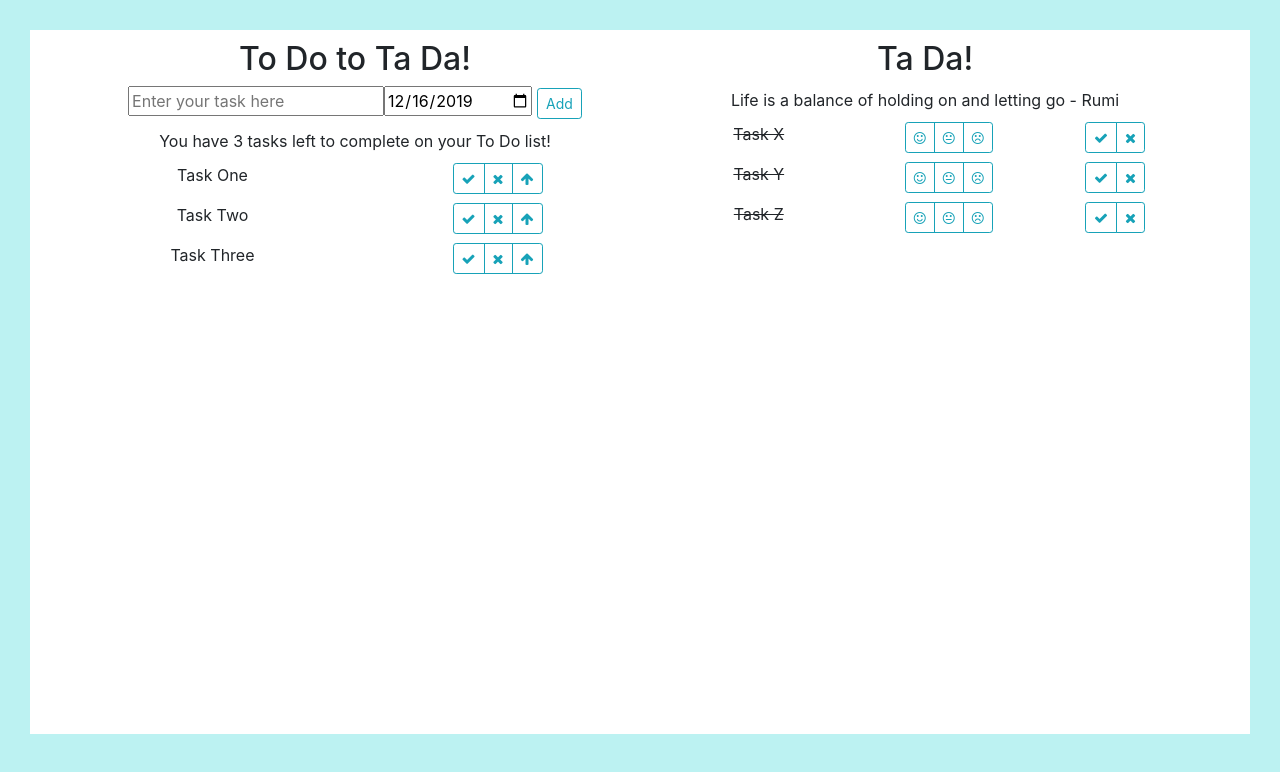
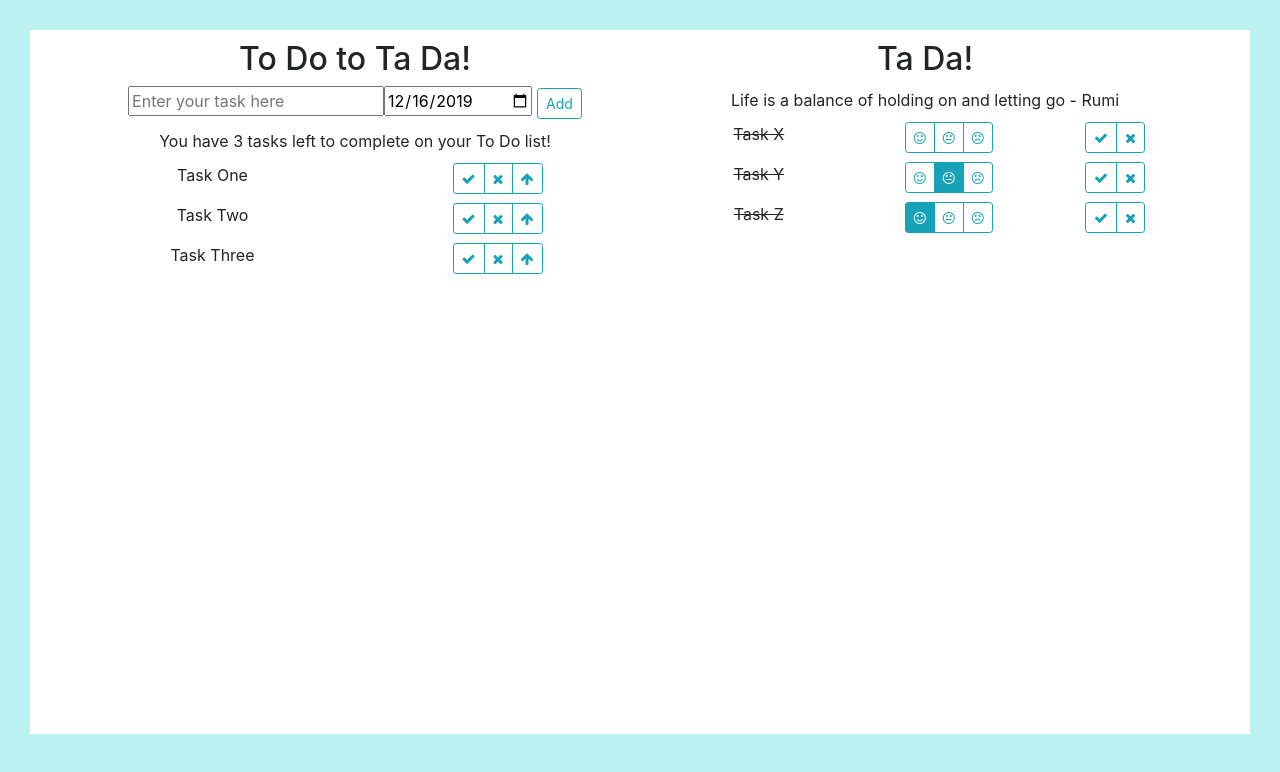
Before and after one commit to nicholajaneriley/React-To-Do-Ta-Da, a React (Create React App) app: page / in a window 1280 px wide. Shown: the top 772 px of the page. Built offline with nearby package versions, Linux system fonts and the light colour scheme.

Commit message:
Can select appropiate emotion for completed task

```diff
--- a/src/App.js
+++ b/src/App.js
@@ -11,12 +11,12 @@ import TaDaTask from "./TaDaTask";
 class App extends React.Component {
   state = {
     tasks: [
-      { id: uuid(), task: "Task One", date: "2019-12-15", complete: false },
-      { id: uuid(), task: "Task Two", date: "2019-12-15", complete: false },
-      { id: uuid(), task: "Task Three", date: "2019-12-15", complete: false },
-      { id: uuid(), task: "Task X", date: "2019-12-15", complete: true },
-      { id: uuid(), task: "Task Y", date: "2019-12-15", complete: true },
-      { id: uuid(), task: "Task Z", date: "2019-12-15", complete: true },
+      { id: uuid(), task: "Task One", date: "2019-12-15", complete: false, rating: 0 },
+      { id: uuid(), task: "Task Two", date: "2019-12-15", complete: false, rating: 0},
+      { id: uuid(), task: "Task Three", date: "2019-12-15", complete: false, rating: 0 },
+      { id: uuid(), task: "Task X", date: "2019-12-15", complete: true, rating: 1 },
+      { id: uuid(), task: "Task Y", date: "2019-12-15", complete: true, rating: 2, emotion: "meh" },
+      { id: uuid(), task: "Task Z", date: "2019-12-15", complete: true, rating: 3, emotion: "smile" },
     ],
   }
 
@@ -27,6 +27,7 @@ class App extends React.Component {
       task: task,
       date: date,
       complete: false,
+      rating: 0
     };
 
     //copy the array of tasks from state using slice
@@ -64,6 +65,21 @@ class App extends React.Component {
     });
   };
 
+  updateEmotion = (id, emotion) => {
+    const filteredTasks = this.state.tasks.map(completeTask => {
+      console.log(completeTask.id);
+      if (completeTask.id === id) {
+        completeTask.emotion = emotion;
+      }
+      return completeTask;
+    });
+    console.log(filteredTasks);
+    this.setState({
+      tasks: filteredTasks
+    });
+  };
+
+
 
 render() {
 
@@ -97,7 +113,8 @@ render() {
               return <TaDaTask
                changeCompleteFunc={this.changeComplete}
                 deleteTaskFunc={this.deleteTask}
-                key={task.id} taDaTask={task.task} id={task.id}/>
+                updateEmotionFunc={this.updateEmotion}
+                key={task.id} taDaTask={task.task} id={task.id} rating={task.rating} emotion={task.emotion}/>
             })}
           </div>
         </div>
--- a/src/TaDaTask.js
+++ b/src/TaDaTask.js
@@ -10,6 +10,14 @@ class TaDaTask extends React.Component {
         this.props.changeCompleteFunc(this.props.id);
     }
 
+    updateEmotion = (emotion) => {
+        this.props.updateEmotionFunc(this.props.id, emotion);
+    }
+
+    emotionClass = (isActive) => {
+        return isActive ? "btn btn-outline-info btn-sm active" : "btn btn-outline-info btn-sm"
+    }
+
     render() {
         return (
             <div className="row">
@@ -17,13 +25,14 @@ class TaDaTask extends React.Component {
                     <p className="strikethrough">{this.props.taDaTask}</p>
                 </div>
                 <div className="col-3">
-                    <div className="btn-group" role="group" aria-label="Ta Da List Emoticon Buttons">
-                        <button type="button" className="btn btn-outline-info btn-sm"><i className="fa fa-smile-o"
-                            aria-hidden="true"></i></button>
-                        <button type="button" className="btn btn-outline-info btn-sm"><i className="fa fa-meh-o"
-                            aria-hidden="true"></i></button>
-                        <button type="button" className="btn btn-outline-info btn-sm"><i className="fa fa-frown-o"
-                            aria-hidden="true"></i></button>
+                    <div className="btn-group" data-toggle="buttons" aria-label="Ta Da List Emoticon Buttons">
+
+                    <button type="button" className={this.emotionClass(this.props.emotion === "smile")} onClick={() => this.updateEmotion("smile")} ><i className="fa fa-smile-o" aria-hidden="true"></i></button>
+
+                    <button type="button" className={this.emotionClass(this.props.emotion === "meh")} onClick={() => this.updateEmotion("meh")} ><i className="fa fa-meh-o" aria-hidden="true"></i></button>
+
+                    <button type="button" className={this.emotionClass(this.props.emotion === "frown")} onClick={() => this.updateEmotion("frown")} ><i className="fa fa-frown-o" aria-hidden="true"></i></button>
+
                     </div>
                 </div>
                 <div className="col-4">
```
